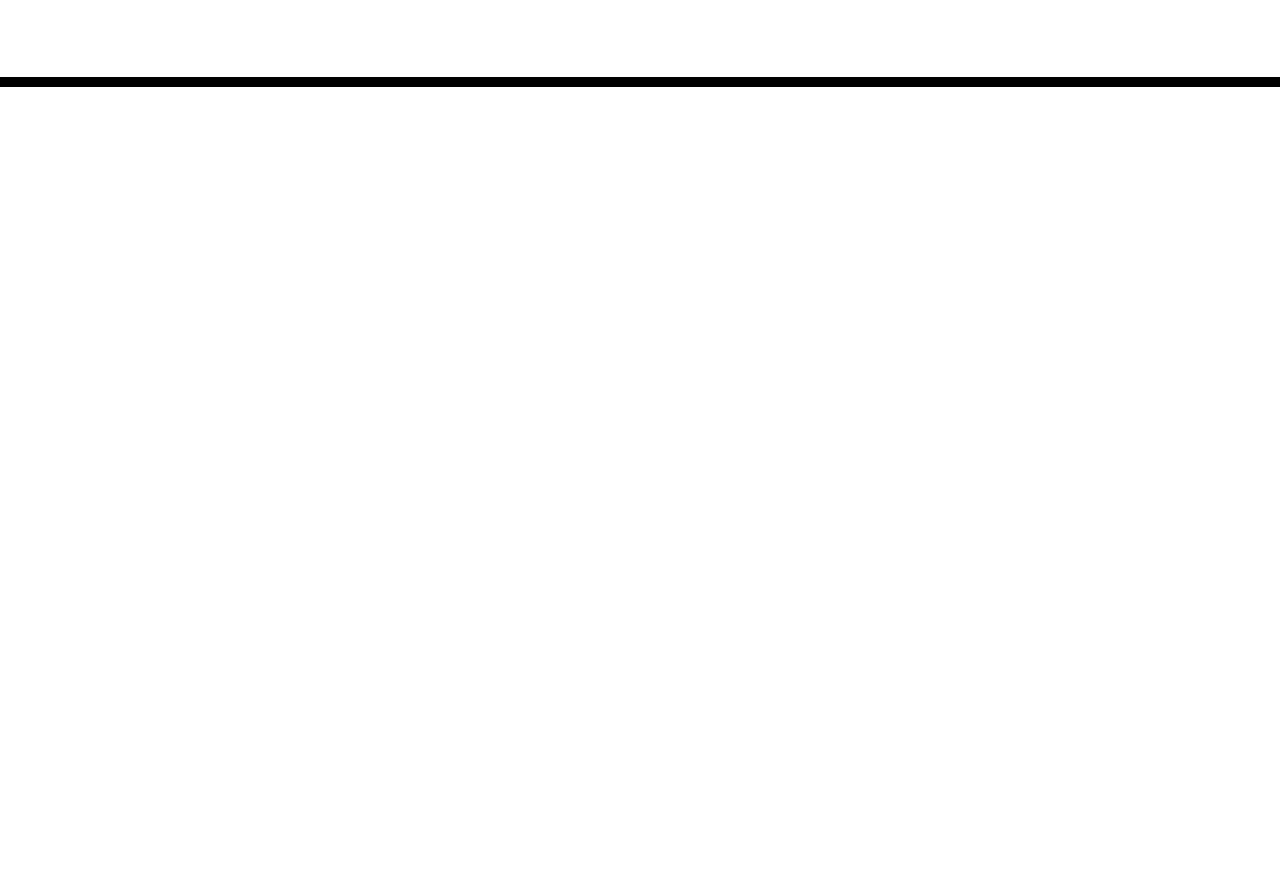
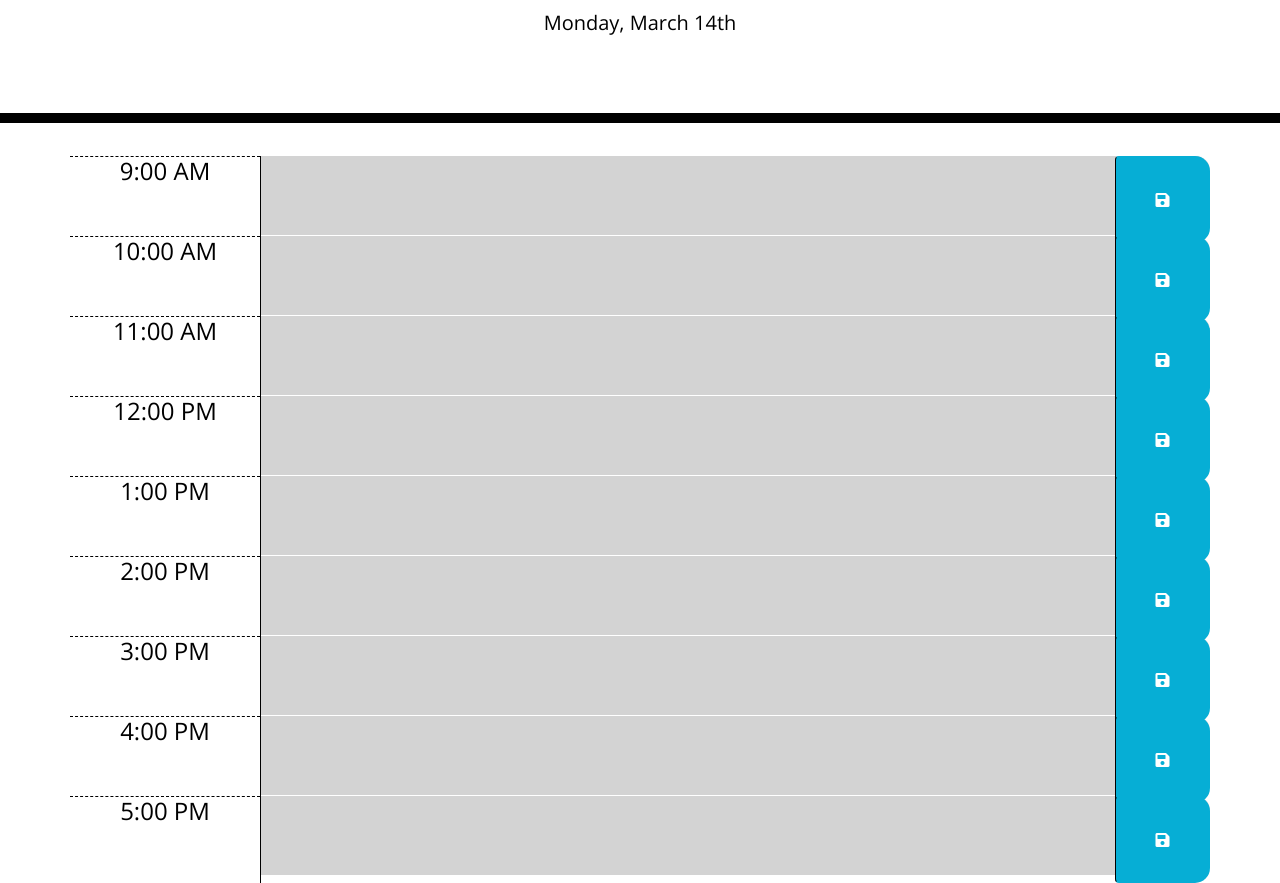
Before and after one commit to esgarsad/work-day-scheduler, a plain HTML site: page index.html in a window 1280 px wide. Shown: the part 181-1064 px from the top of the page. Before the commit the page ends 800 px from the top, so only its background shows below. Drawn offline with nearby package versions, Linux system fonts and the light colour scheme; files that its build step writes are made by us from their sources.

Commit message:
final commit

```diff
--- a/assets/css/style.css
+++ b/assets/css/style.css
@@ -40,6 +40,7 @@ textarea{
   background-color: #ffffff;
   color: #000000;
   border-top: 1px dashed #000000;
+ height: 100%;
 }
 
 .past {
@@ -69,3 +70,6 @@ textarea{
   font-size: 20px;
   transition: all .3s ease-in-out;
 }
+.form {
+  width: 100%;
+}
--- /dev/null
+++ b/assets/js/script.js
@@ -0,0 +1,70 @@
+var tasks = [];
+$("#currentDay").text(moment().format("dddd, MMMM Do"));
+var rightNow = moment().hours();
+
+var saveTasks = function(taskText,taskTime) {
+    localStorage.setItem("tasks", JSON.stringify(tasks));
+    console.log(tasks)
+  };
+
+ // save button is clicked
+$(".saveBtn").on("click",function() {
+
+  var taskText = $(this).siblings(".tasks-def").val();
+  var taskTime = $(this).siblings(".taskHour").text();
+  console.log(taskText)
+  console.log(taskTime)
+
+ if (taskText && taskTime) {
+  //  createTask(taskText, taskTime);
+   tasks.push({text: taskText, time: taskTime});
+
+    saveTasks();
+  }
+});
+
+  // load saved data from localStorage
+  var storedEvents = JSON.parse(localStorage.getItem("tasks"));
+
+  if (storedEvents !== null) {
+    events = storedEvents;
+  }
+
+  for(var i = 0; i < tasks.length; i++) {
+    var taskRecord = tasks[i].text;
+    $("#" + tasks[i].time).children(".tasks-def").text(taskRecord);
+  }
+
+//Show colors depending on time
+function colorAlarm() {
+  // get current number of hours
+  var rightNow = moment().hours();
+
+  // loop over time blocks
+  $(".time-block").each(function() {
+    var calendTime = parseInt($(this).attr("id"));
+
+    // check if we've moved past this time
+    // if the current hour is greater than the block hour
+    // then add class "past"
+    if(rightNow > calendTime) {
+      $(this).addClass("past");
+    }
+    // if they are equal
+    // then remove class "past" and add class "present"
+    else if(rightNow === calendTime) {
+      $(this).removeClass("past");
+      $(this).addClass("present");
+    }
+    // else
+    // remove class "past", remove class "present", add class "future"
+    else {
+      $(this).removeClass("past");
+      $(this).removeClass("present");
+      $(this).addClass("future");
+    }
+
+  });
+}
+
+colorAlarm();
--- a/index.html
+++ b/index.html
@@ -18,21 +18,69 @@
       href="https://fonts.googleapis.com/css?family=Open+Sans&display=swap"
       rel="stylesheet"
     />
-    <link rel="stylesheet" href="style.css" />
+    <link rel="stylesheet" href="./assets/css/style.css" />
     <title>Work Day Scheduler</title>
   </head>
 
   <body>
     <header class="jumbotron">
       <h1 class="display-3">Work Day Scheduler</h1>
-      <p class="lead">A simple calendar app for scheduling your work day</p>
+      <p class="lead textarea">A simple calendar app for scheduling your work day</p>
       <p id="currentDay" class="lead"></p>
     </header>
     <div class="container">
-      <!-- Timeblocks go here -->
+      <div id="9" class="row time-block">
+        <h4 class="col-2 hour taskHour">9:00 AM</h4>
+        <textarea class="col-9 tasks-def"></textarea>
+        <button class="btn saveBtn col-1"><i class="fa fa-save"></i></button>
+      </div>
+      <div id="10" class="row time-block">
+        <h4 class="col-2 hour taskHour">10:00 AM</h4>
+        <textarea class="col-9 tasks-def"></textarea>
+        <button class="btn saveBtn col-1"><i class="fa fa-save"></i></button>
+      </div>
+      <div id="11" class="row time-block">
+        <h4 class="col-2 hour taskHour">11:00 AM</h4>
+        <textarea class="col-9 tasks-def"></textarea>
+        <button class="btn saveBtn col-1"><i class="fa fa-save"></i></button>
+      </div>
+      <div id="12" class="row time-block">
+        <h4 class="col-2 hour taskHour">12:00 PM</h4>
+        <textarea class="col-9 tasks-def"></textarea>
+        <button class="btn saveBtn col-1"><i class="fa fa-save"></i></button>
+      </div>
+      <div id="13" class="row time-block">
+        <h4 class="col-2 hour taskHour">1:00 PM</h4>
+        <textarea class="col-9 tasks-def"></textarea>
+        <button class="btn saveBtn col-1"><i class="fa fa-save"></i></button>
+      </div>
+      <div id="14" class="row time-block">
+        <h4 class="col-2 hour taskHour">2:00 PM</h4>
+        <textarea class="col-9 tasks-def"></textarea>
+        <button class="btn saveBtn col-1"><i class="fa fa-save"></i></button>
+      </div>
+      <div id="15" class="row time-block">
+        <h4 class="col-2 hour taskHour">3:00 PM</h4>
+        <textarea class="col-9 tasks-def"></textarea>
+        <button class="btn saveBtn col-1"><i class="fa fa-save"></i></button>
+      </div>
+      <div id="16" class="row time-block">
+        <h4 class="col-2 hour taskHour">4:00 PM</h4>
+        <textarea class="col-9 tasks-def"></textarea>
+        <button class="btn saveBtn col-1"><i class="fa fa-save"></i></button>
+      </div>
+      <div id="17" class="row time-block">
+        <h4 class="col-2 hour taskHour">5:00 PM</h4>
+        <textarea class="col-9 tasks-def"></textarea>
+        <button class="btn saveBtn col-1"><i class="fa fa-save"></i></button>
+      </div>
+
+
+
     </div>
-
     <script src="https://code.jquery.com/jquery-3.4.1.min.js"></script>
     <script src="https://cdnjs.cloudflare.com/ajax/libs/moment.js/2.24.0/moment.min.js"></script>
+    <script src="./assets/js/script.js"></script>
+
   </body>
 </html>
```
Also changed, not shown: assets/images/work-day.jpg.png (added), 1 other file.
